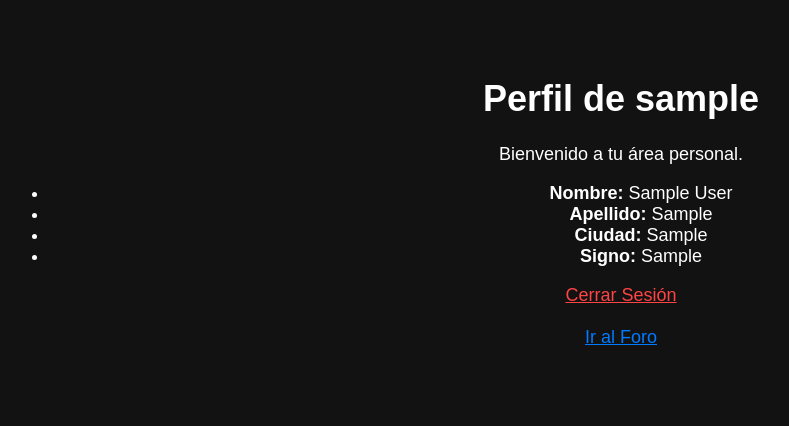
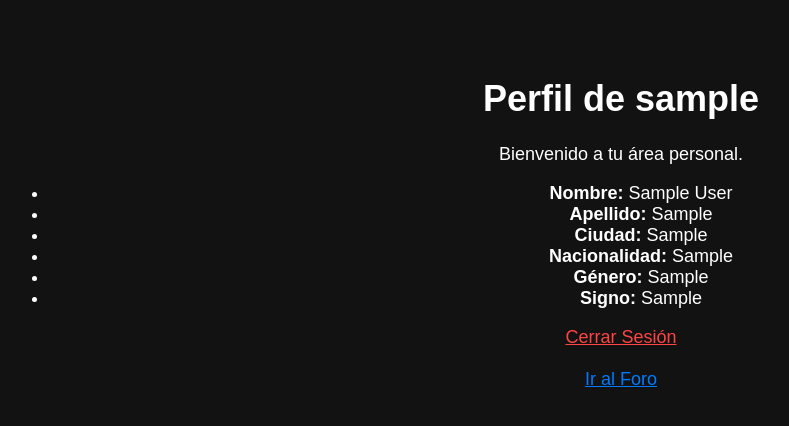
Before and after one commit to maxpro4kzzz-glitch/maxiweb-2026, a Flask app: page /mi-cuenta in a window 1280 px wide. Shown: the top 426 px of the page, without its empty margins (19-808 px from the left). Run offline with Flask 3, Linux system fonts and the light colour scheme; a user stored in the database is signed in; tables that the repository leaves empty hold one stand-in row (values such as "Sample post").

Commit message:
Registro y perfil funcional con todos los campos

```diff
--- a/templates/perfil.html
+++ b/templates/perfil.html
@@ -10,11 +10,13 @@
     <p>Bienvenido a tu área personal.</p>
 
     <ul>
-        <li><strong>Nombre:</strong> {{ current_user.nombre }}</li>
-        <li><strong>Apellido:</strong> {{ current_user.apellido }}</li>
-        <li><strong>Ciudad:</strong> {{ current_user.ciudad }}</li>
-        <li><strong>Signo:</strong> {{ current_user.signo }}</li>
-    </ul>
+    <li><strong>Nombre:</strong> {{ current_user.nombre }}</li>
+    <li><strong>Apellido:</strong> {{ current_user.apellido }}</li>
+    <li><strong>Ciudad:</strong> {{ current_user.ciudad }}</li>
+    <li><strong>Nacionalidad:</strong> {{ current_user.nacionalidad }}</li>
+    <li><strong>Género:</strong> {{ current_user.genero }}</li>
+    <li><strong>Signo:</strong> {{ current_user.signo }}</li>
+</ul>
 
     <a href="/logout" style="color: #ff4444;">Cerrar Sesión</a>
     <br><br>
```
